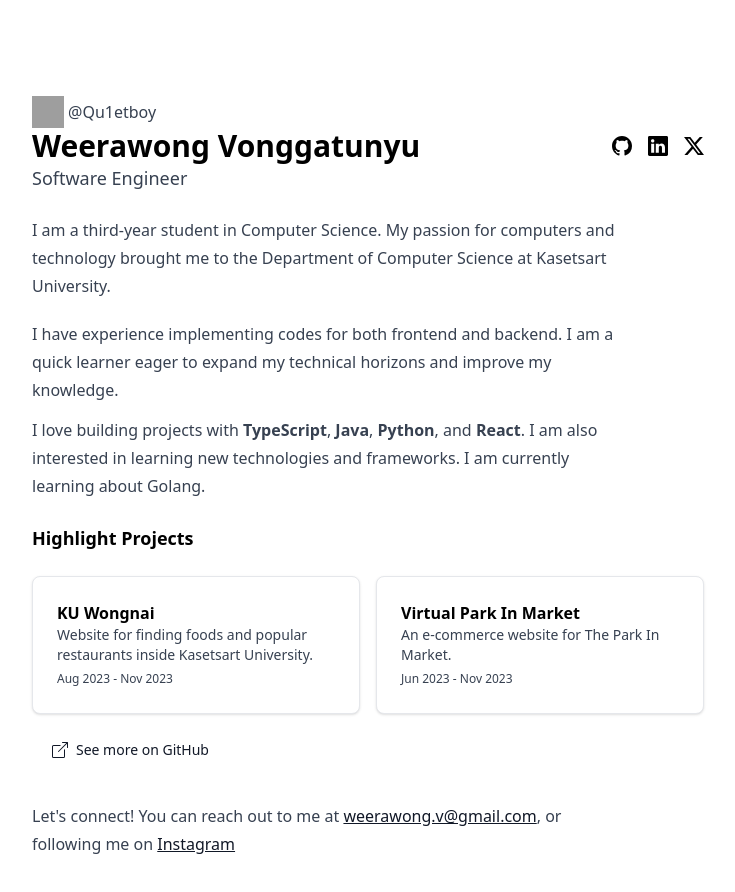
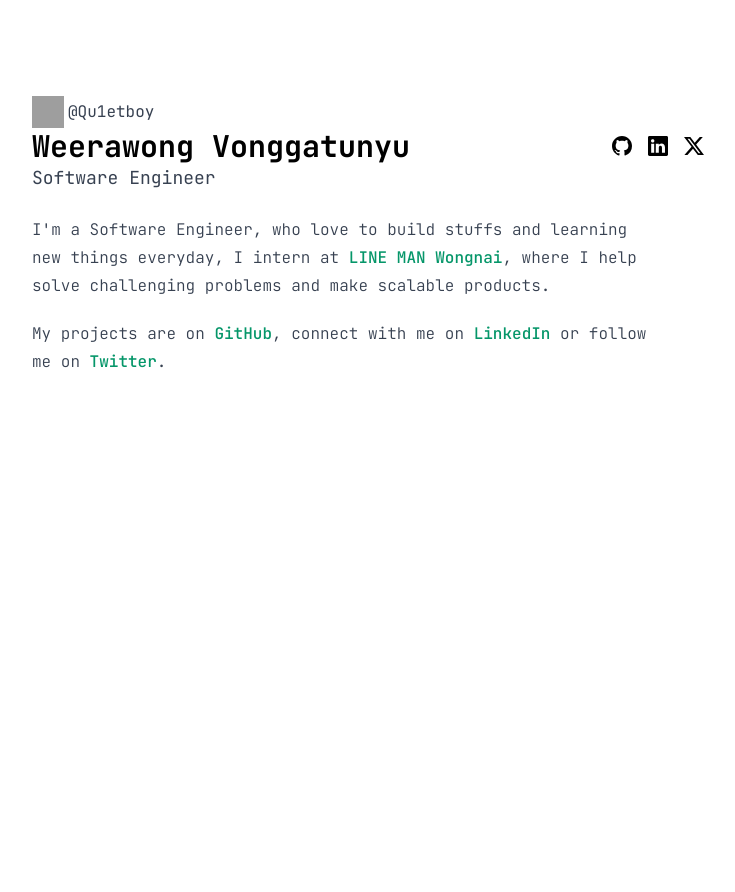
Before and after one commit to Qu1etboy/portfolio, an Astro site: page / in a window 1280 px wide. Shown: the whole page, without its empty margins (272-1007 px from the left). After the commit the page ends 800 px from the top, so only its background shows below. Built offline with nearby package versions, Linux system fonts and the light colour scheme; Astro itself is replaced by a stand-in of ours; grey boxes are pictures that could not be loaded.

Commit message:
feat: new ui

```diff
--- a/src/layouts/Layout.astro
+++ b/src/layouts/Layout.astro
@@ -12,6 +12,10 @@ const canonicalURL = new URL(Astro.url.pathname, Astro.site);
 <!doctype html>
 <html lang="en">
 	<head>
+		<link rel="preconnect" href="https://fonts.googleapis.com">
+		<link rel="preconnect" href="https://fonts.gstatic.com" crossorigin>
+		<link href="https://fonts.googleapis.com/css2?family=JetBrains+Mono:ital,wght@0,100..800;1,100..800&display=swap" rel="stylesheet">
+
 		<meta charset="UTF-8" />
 		<meta name="description" content="Weerawong Vonggatunyu's Portfolio website" />
 		<meta name="viewport" content="width=device-width" />
@@ -26,8 +30,9 @@ const canonicalURL = new URL(Astro.url.pathname, Astro.site);
 		<meta property="og:description" content="Weerawong Vonggatunyu's Portfolio website" />
 		<meta property="og:url" content={canonicalURL}>
 		<title>{title}</title>
+
 	</head>
-	<body>
+	<body class="font-jetbrains">
 		<slot />
 	</body>
 </html>
--- a/src/pages/index.astro
+++ b/src/pages/index.astro
@@ -34,45 +34,14 @@ import Layout from '../layouts/Layout.astro';
 			</div>
 			<p class="text-lg text-gray-700">Software Engineer</p>
 		</section>
-		<section class="prose mb-6 space-y-3">
+		<section class="font-light prose prose-a:no-underline mb-6 space-y-3">
 			<p>
-				I am a third-year student in Computer Science. My passion for computers and technology brought me to the Department of Computer Science at Kasetsart University.
+				I&apos;m a Software Engineer, who love to build stuffs and learning new things everyday, I intern at <a href="https://lmwn.com/" target="_blank">LINE MAN Wongnai</a>, where I help solve challenging problems and make scalable products.
 			</p>
 			<p>
-				I have experience implementing codes for both frontend and backend. I am a quick learner eager to expand my technical horizons and improve my knowledge.
-			</p>
-			<p>
-				I love building projects with <b>TypeScript</b>, <b>Java</b>, <b>Python</b>, and <b>React</b>. I am also interested in learning new technologies and frameworks. I am currently learning about Golang.
+				My projects are on <a href="https://github.com/qu1etboy" target="_blank">GitHub</a>, connect with me on <a href="https://linkedin.com/in/weerawong" target="_blank">LinkedIn</a> or follow me on <a href="https://twitter.com/@weerawongnon" target="_blank">Twitter</a>.
 			</p>
 		</section>
-		<section class="mb-6">
-			<h2 class="text-lg mb-2 font-semibold">Highlight Projects</h2>
-			<div class="grid grid-cols-2 gap-4 mt-6">
-					<a href="https://github.com/KU-Wongnai/ku-wongnai" target="_blank" class="block p-6 bg-white border border-gray-200 rounded-lg shadow hover:bg-gray-100">
-						<h5 class="font-semibold">KU Wongnai</h5>
-						<p class="prose text-sm text-gray-700">Website for finding foods and popular restaurants inside Kasetsart University.</p>
-						<time class="text-xs text-gray-700">Aug 2023 - Nov 2023</time>
-						</a>
-					<a href="https://github.com/KU-Wongnai/ku-wongnai" target="_blank" class="block p-6 bg-white border border-gray-200 rounded-lg shadow hover:bg-gray-100">
-						<h5 class="font-semibold">Virtual Park In Market</h5>
-						<p class="prose text-sm text-gray-700">An e-commerce website for The Park In Market.</p>
-						<time class="text-xs text-gray-700">Jun 2023 - Nov 2023</time>
-						</a>
-			</div>
-			<div class="mt-4">
-				<a href="https://github.com/Qu1etboy?tab=repositories" target="_blank" class="inline-block text-gray-900 bg-white focus:outline-none hover:bg-gray-100 focus:ring-4 focus:ring-gray-100 font-medium rounded-lg text-sm px-5 py-2.5 me-2 mb-2">
-					<span class="flex items-center gap-2">
-						<svg xmlns="http://www.w3.org/2000/svg" width="16" height="16" fill="currentColor" class="bi bi-box-arrow-up-right" viewBox="0 0 16 16">
-							<path fill-rule="evenodd" d="M8.636 3.5a.5.5 0 0 0-.5-.5H1.5A1.5 1.5 0 0 0 0 4.5v10A1.5 1.5 0 0 0 1.5 16h10a1.5 1.5 0 0 0 1.5-1.5V7.864a.5.5 0 0 0-1 0V14.5a.5.5 0 0 1-.5.5h-10a.5.5 0 0 1-.5-.5v-10a.5.5 0 0 1 .5-.5h6.636a.5.5 0 0 0 .5-.5"/>
-							<path fill-rule="evenodd" d="M16 .5a.5.5 0 0 0-.5-.5h-5a.5.5 0 0 0 0 1h3.793L6.146 9.146a.5.5 0 1 0 .708.708L15 1.707V5.5a.5.5 0 0 0 1 0z"/>
-						</svg>
-						See more on GitHub
-					</span>
-				</a>
-			</div>
-		</section>
-		<section class="mb-6 prose">
-			<p>Let's connect! You can reach out to me at <a href="mailto:weerawong.v@gmail.com" target="_blank" class="underline">weerawong.v@gmail.com</a>, or following me on <a href="https://instagram.com/nonzagreanthai" target="_blank">Instagram</a></p>
 		</section>
 	</main>
 </Layout>
--- a/tailwind.config.js
+++ b/tailwind.config.js
@@ -2,7 +2,24 @@
 export default {
   content: ["./src/**/*.{astro,html,js,jsx,md,mdx,svelte,ts,tsx,vue}"],
   theme: {
-    extend: {},
+    extend: {
+      fontFamily: {
+        jetbrains: ["JetBrains Mono", "sans-serif"],
+      },
+      typography: (theme) => ({
+        DEFAULT: {
+          css: {
+            a: {
+              color: theme("colors.emerald.600"),
+              "&:hover": {
+                color: theme("colors.emerald.800"),
+              },
+              transitionDuration: "200ms",
+            },
+          },
+        },
+      }),
+    },
   },
   plugins: [require("@tailwindcss/typography")],
 };
```
